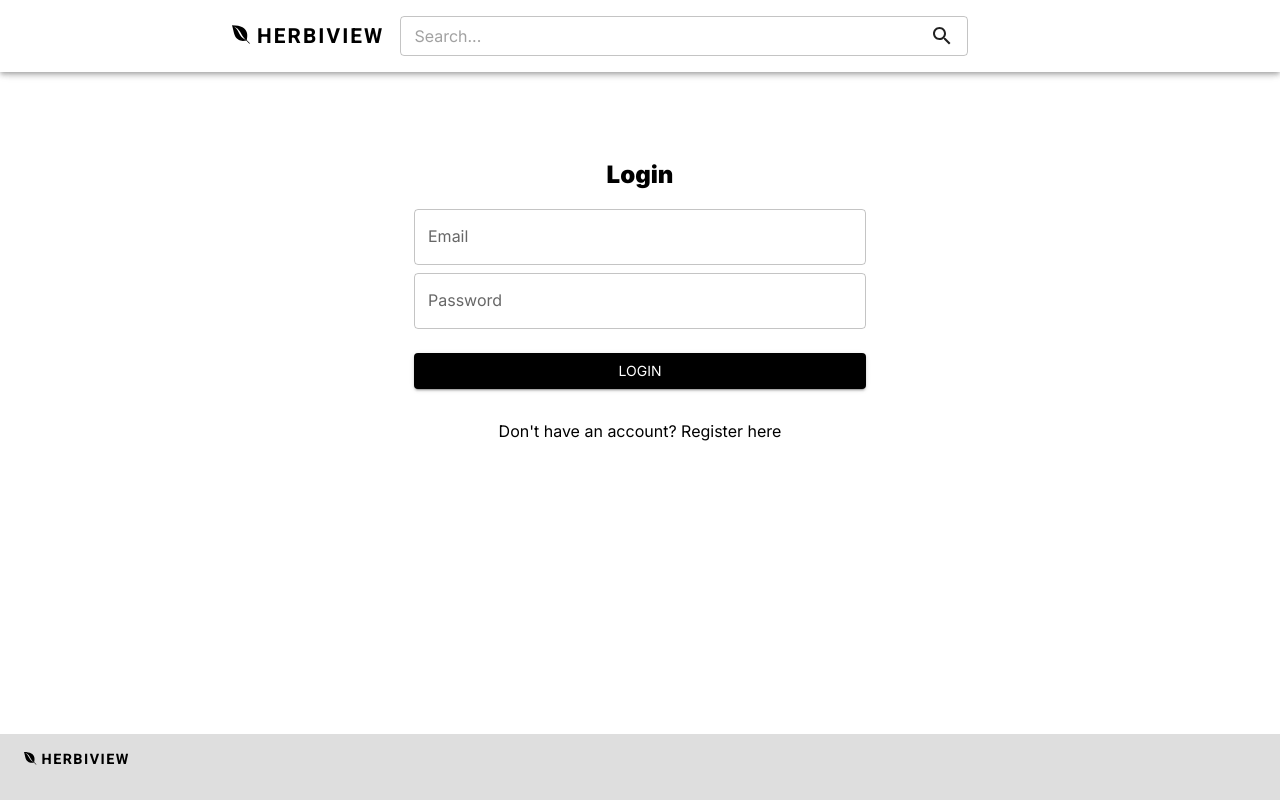
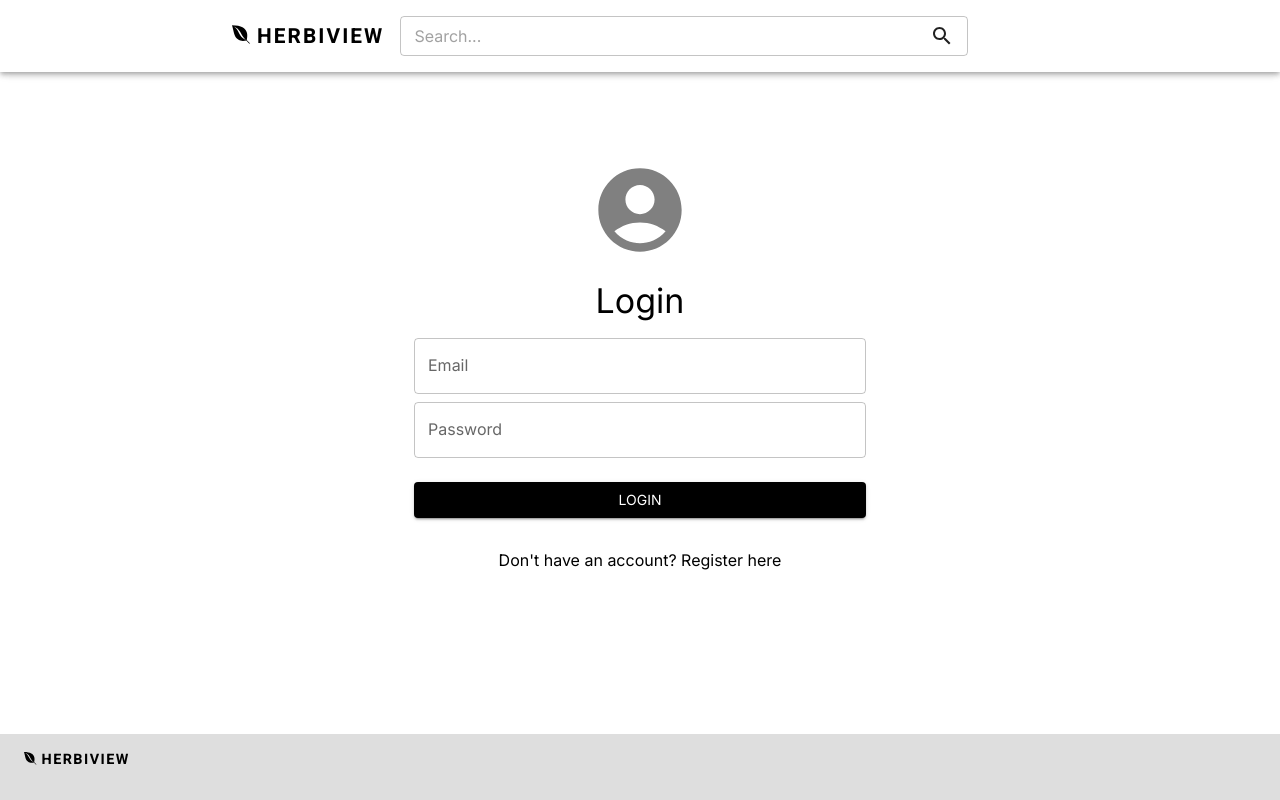
Before and after one commit to arismink/herbiview, a React (Create React App) app in the folder client/: page /login in a window 1280 px wide. Built offline with nearby package versions, Linux system fonts and the light colour scheme.

Commit message:
stylize login

```diff
--- a/client/src/components/Login.jsx
+++ b/client/src/components/Login.jsx
@@ -4,7 +4,9 @@ import { useState } from "react";
 
 import Box from '@mui/material/Box';
 import TextField from '@mui/material/TextField';
-import { Container, Button } from "@mui/material";
+import { Container, Button, Typography } from "@mui/material";
+
+import AccountCircleIcon from '@mui/icons-material/AccountCircle';
 
 
 export default function Login() {
@@ -12,9 +14,14 @@ export default function Login() {
   const [email, setEmail] = useState("");
   const [password, setPassword] = useState("");
 
+  const handleSubmit = (e) => {
+    console.log(e)
+  }
+
   return (
     <Container maxWidth="md">
-      <h2>Login</h2>
+      <AccountCircleIcon style={{ fontSize: 100, color: 'grey' }}/>
+      <Typography variant="h4" margin={2}>Login</Typography>
 
       <Container
         component="form"
```
